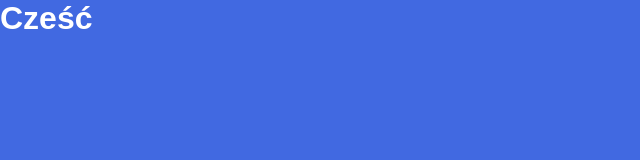
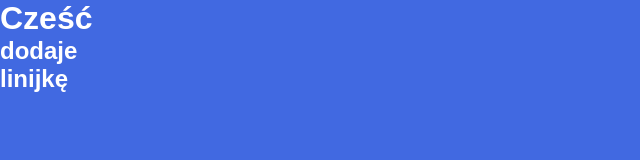
Before and after one commit to WaldemarKubiak/test, a plain HTML site: page index.html in a window 1280 px wide. Shown: the whole page, without its empty margins (0-640 px from the left). Drawn offline with Linux system fonts and the light colour scheme.

Commit message:
added h2 with styles

```diff
--- a/css/style.css
+++ b/css/style.css
@@ -10,4 +10,5 @@ body {
 	overflow: hidden;
 	color: #fff;
 	background: royalblue;
+	width: 50px;
 }
--- a/index.html
+++ b/index.html
@@ -14,6 +14,7 @@
 <body>
 
     <h1>Cześć</h1>
+    <h2>dodaje linijkę</h2>
 
 </body>
 
```
